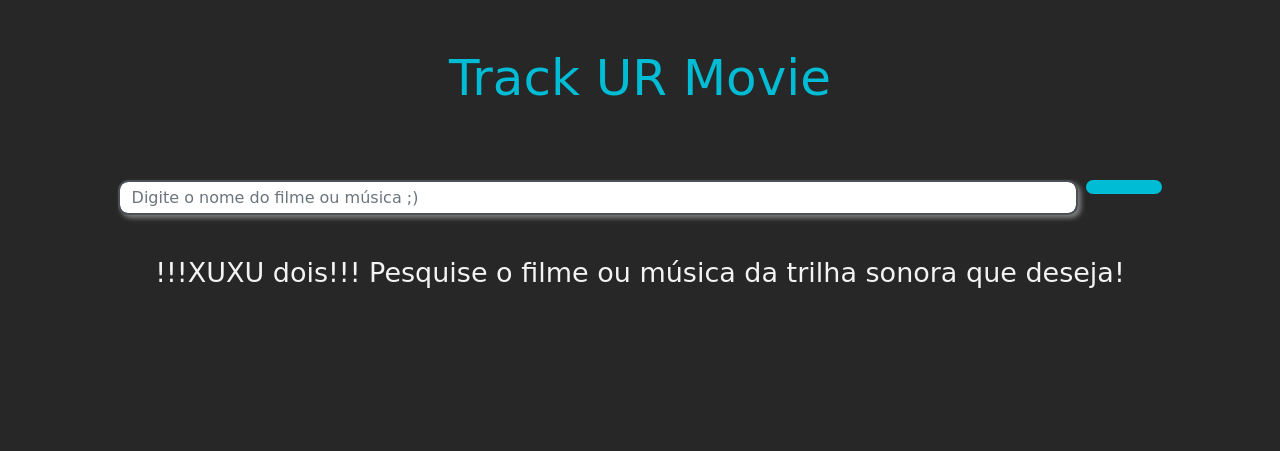
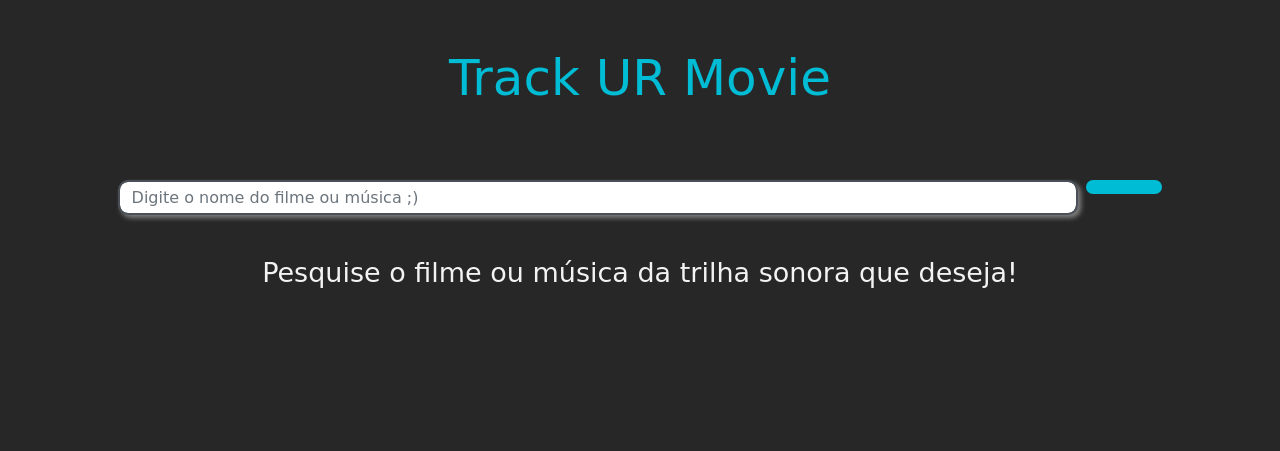
Before and after one commit to dayraroberta/hackathon-laboratoria, a plain HTML site: page index.html in a window 1280 px wide. Shown: the top 451 px of the page. Drawn offline with nearby package versions, Linux system fonts and the light colour scheme; no server answers; some icons are missing; a web font is replaced by a local one.

Commit message:
Removendo xuxu

```diff
--- a/index.html
+++ b/index.html
@@ -28,7 +28,7 @@
         </div>
       </div>
     </div>
-      <h5 class="message">!!!XUXU dois!!! Pesquise o filme ou música da trilha sonora que deseja!</h5>
+      <h5 class="message">Pesquise o filme ou música da trilha sonora que deseja!</h5>
       <section class="pt-5 pb-5 d-flex flex-column align-items-center">
         <div id="carousel-pôsters" data-interval="2000" class="carousel slide carousel-fade w-40" data-ride="carousel">
           <div class="carousel-inner">
```
